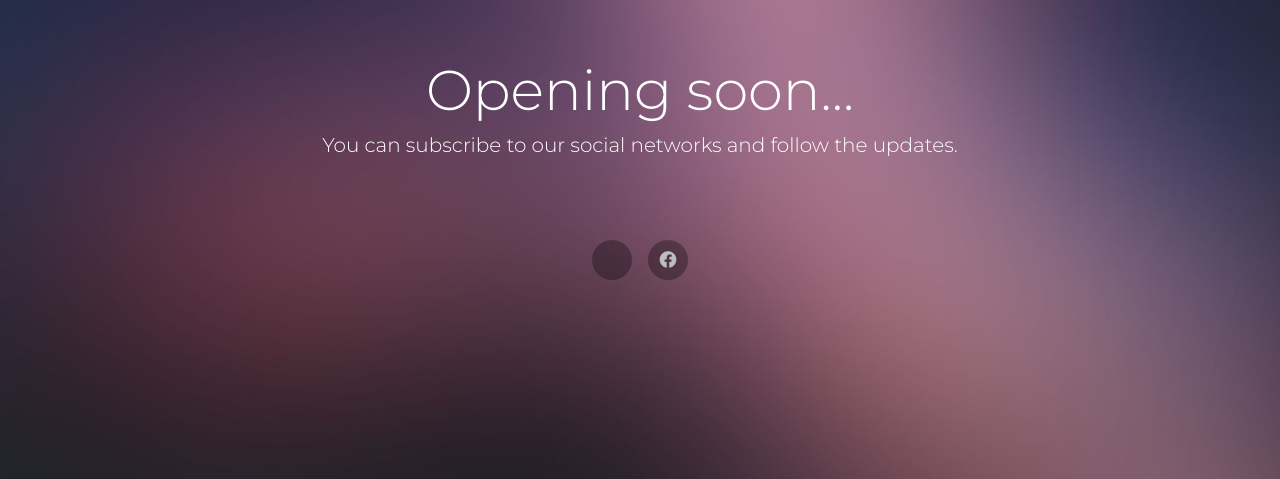
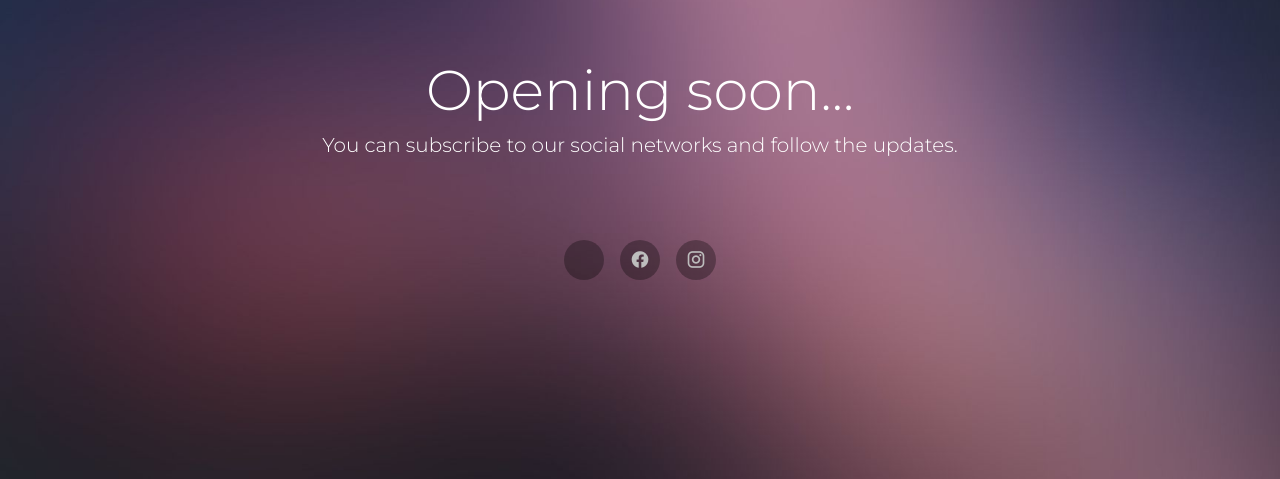
Before and after one commit to appxpy/epoqueart, a Django app: page / in a window 1280 px wide. Shown: the part 229-708 px from the top of the page. Run offline with Django 4.2, Linux system fonts and the light colour scheme; parts of the project's set-up code (start-up, migrations or seed data) failed here and were passed over; some libraries are stand-ins or nearby versions.

Commit message:
added instagram link

```diff
--- a/epoqueart/templates/main/coming_soon.html
+++ b/epoqueart/templates/main/coming_soon.html
@@ -22,6 +22,9 @@
         </a>
         <a href="//facebook.com/epoqueart" class="mx-2" data-tooltip="Facebook">
             <span class="mdi mdi-facebook"></span>
+        </a>
+        <a href="//instagram.com/epoqueart" class="mx-2" data-tooltip="Instagram">
+            <span class="mdi mdi-instagram"></span>
         </a>
     </p>
 </div>
```
